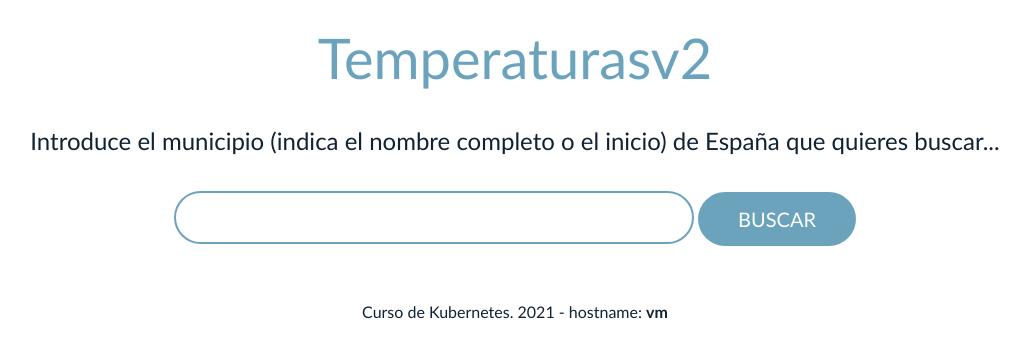
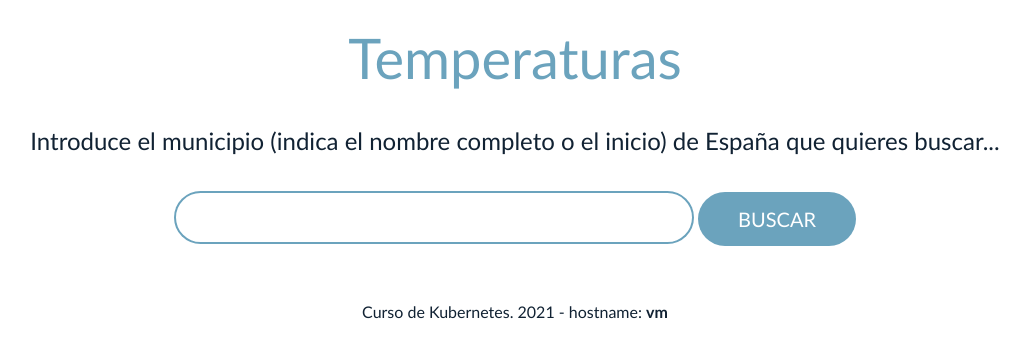
Before and after one commit to ChavaMig/Practica-Eks-CiCd, a Flask app: page / in a window 1280 px wide. Shown: the top 358 px of the page, without its empty margins (125-1154 px from the left). Run offline with Flask 2, Linux system fonts and the light colour scheme; data that the repository does not hold is empty.

Commit message:
Update inicio.html

```diff
--- a/frontend/app/templates/inicio.html
+++ b/frontend/app/templates/inicio.html
@@ -5,11 +5,11 @@
     <meta charset="utf-8">
     <meta content="width=device-width" name="viewport">
     <link rel="stylesheet" href="{{url_for('static', filename='style.css')}}">
-    <title>TemperaturasV2</title>
+    <title>Temperaturas</title>
   </head>
   <body>
     <div id="header">
-      <h1>Temperaturasv2</h1>
+      <h1>Temperaturas</h1>
     </div>
     {% if noserver %}
     <div id="guestbook-entries">
```
